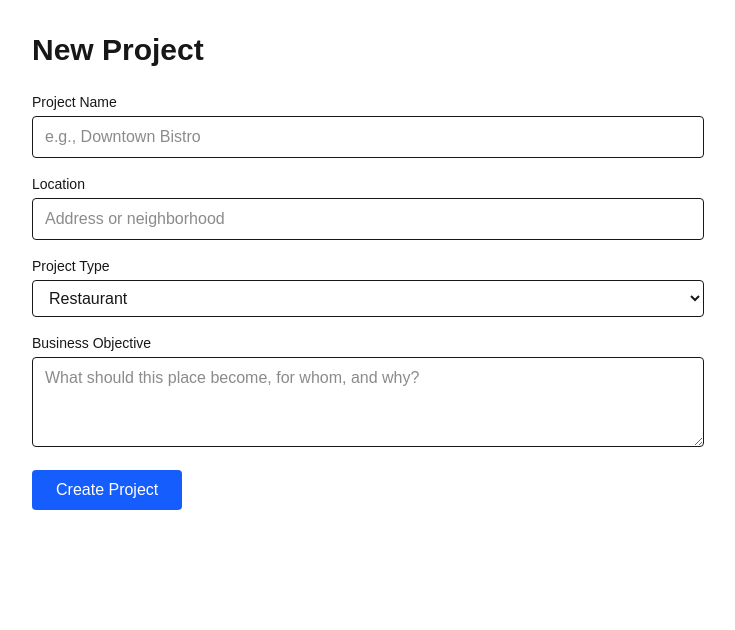
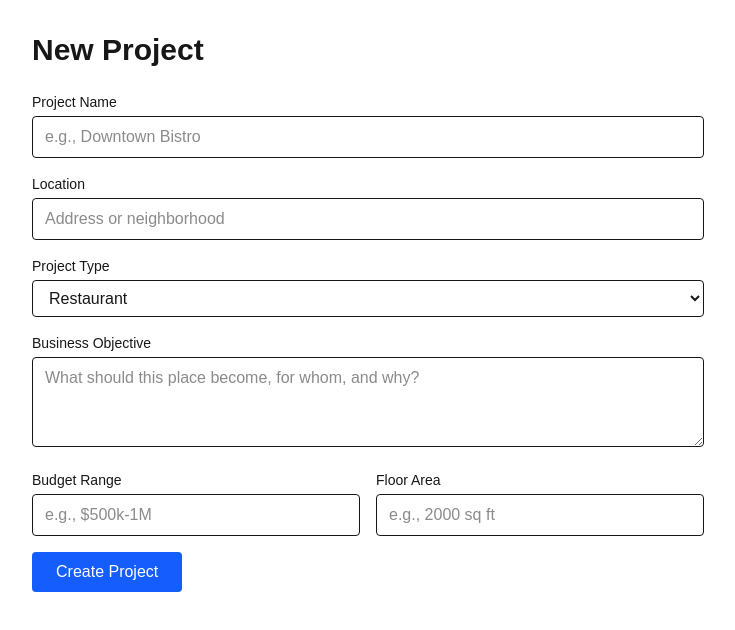
Before and after one commit to Udeibom/placegraph, a Next.js app in the folder apps/web/: page /projects/new in a window 1280 px wide. Shown: the top 630 px of the page, without its empty margins (272-1007 px from the left). Built offline with nearby package versions, Linux system fonts and the light colour scheme.

Commit message:
feat: enhance project creation form

```diff
--- a/apps/web/src/app/projects/new/page.tsx
+++ b/apps/web/src/app/projects/new/page.tsx
@@ -1,21 +1,44 @@
 'use client';
 
 import { useState } from 'react';
+import { useRouter } from 'next/navigation';
 
 export default function NewProject() {
+  const router = useRouter();
   const [form, setForm] = useState({
     name: '',
     location: { address: '', city: '' },
     projectType: 'restaurant',
     objective: '',
+    budgetRange: '',
+    floorArea: '',
     audiences: [{ name: '', description: '' }]
   });
+  const [loading, setLoading] = useState(false);
+
+  async function handleSubmit(e: React.FormEvent) {
+    e.preventDefault();
+    setLoading(true);
+    try {
+      const res = await fetch('/api/projects', {
+        method: 'POST',
+        headers: { 'Content-Type': 'application/json' },
+        body: JSON.stringify(form)
+      });
+      if (res.ok) {
+        const data = await res.json();
+        router.push(`/projects/${data.id}`);
+      }
+    } finally {
+      setLoading(false);
+    }
+  }
 
   return (
     <main className="min-h-screen p-8">
       <div className="max-w-2xl mx-auto">
         <h1 className="text-3xl font-bold mb-6">New Project</h1>
-        <form className="space-y-4">
+        <form className="space-y-4" onSubmit={handleSubmit}>
           <div>
             <label className="block text-sm font-medium mb-1">Project Name</label>
             <input
@@ -24,6 +47,7 @@ export default function NewProject() {
               placeholder="e.g., Downtown Bistro"
               value={form.name}
               onChange={(e) => setForm({ ...form, name: e.target.value })}
+              required
             />
           </div>
           <div>
@@ -61,13 +85,37 @@ export default function NewProject() {
               placeholder="What should this place become, for whom, and why?"
               value={form.objective}
               onChange={(e) => setForm({ ...form, objective: e.target.value })}
+              required
             />
+          </div>
+          <div className="grid grid-cols-2 gap-4">
+            <div>
+              <label className="block text-sm font-medium mb-1">Budget Range</label>
+              <input
+                type="text"
+                className="w-full border rounded px-3 py-2"
+                placeholder="e.g., $500k-1M"
+                value={form.budgetRange}
+                onChange={(e) => setForm({ ...form, budgetRange: e.target.value })}
+              />
+            </div>
+            <div>
+              <label className="block text-sm font-medium mb-1">Floor Area</label>
+              <input
+                type="text"
+                className="w-full border rounded px-3 py-2"
+                placeholder="e.g., 2000 sq ft"
+                value={form.floorArea}
+                onChange={(e) => setForm({ ...form, floorArea: e.target.value })}
+              />
+            </div>
           </div>
           <button
             type="submit"
-            className="bg-blue-600 text-white px-6 py-2 rounded hover:bg-blue-700"
+            disabled={loading}
+            className="bg-blue-600 text-white px-6 py-2 rounded hover:bg-blue-700 disabled:opacity-50"
           >
-            Create Project
+            {loading ? 'Creating...' : 'Create Project'}
           </button>
         </form>
       </div>
```
